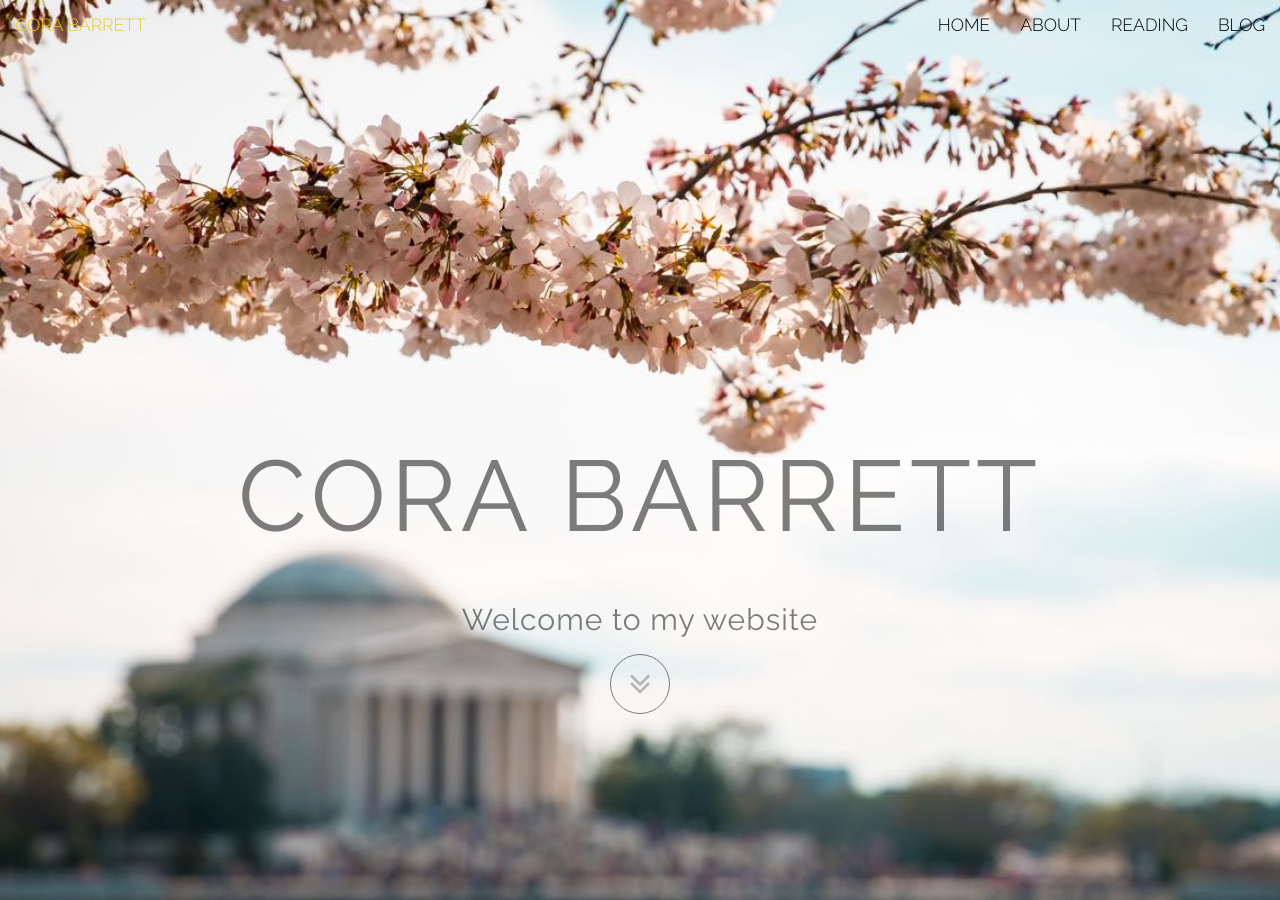
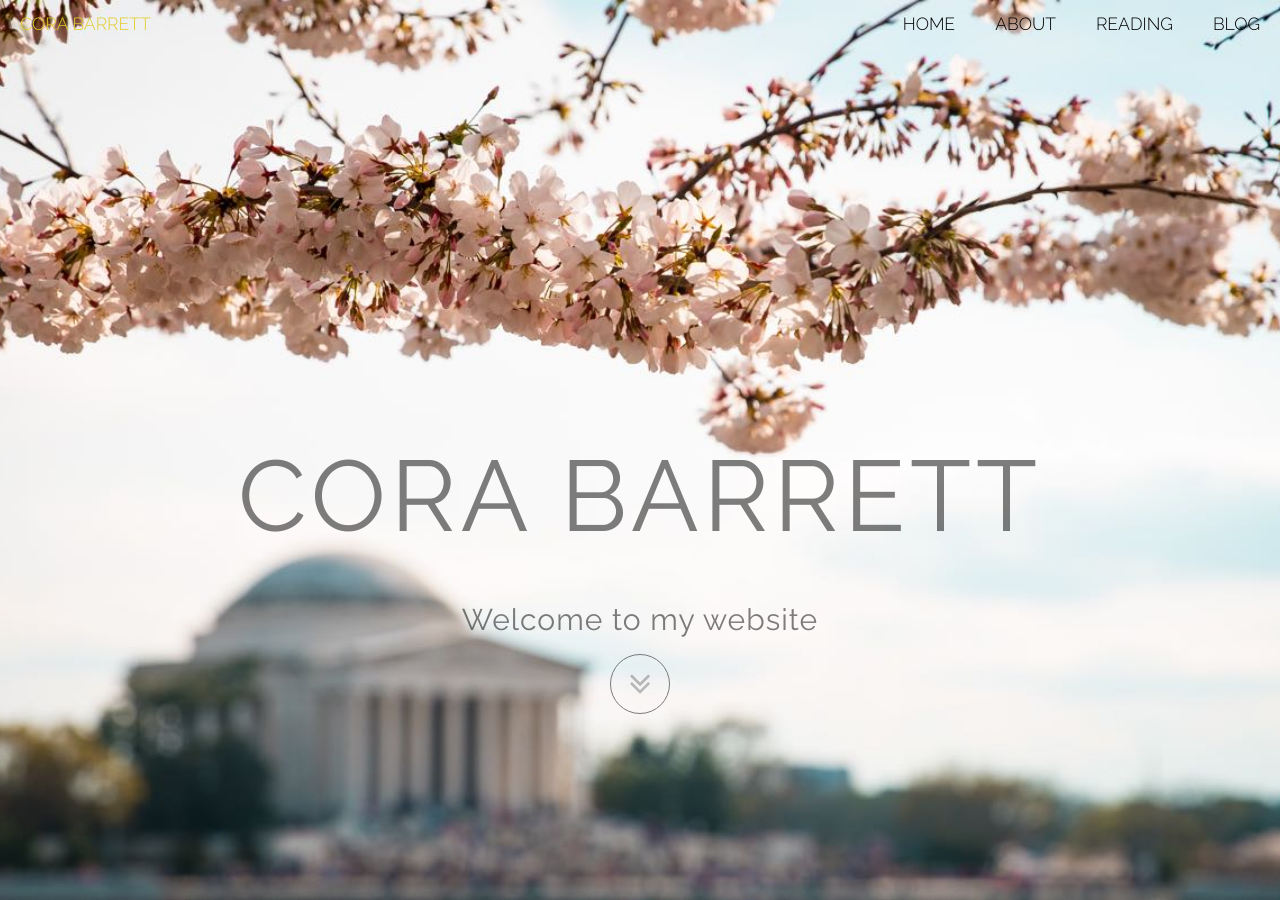
Before and after one commit to corabarrett/corabarrett, a Jekyll site: the page built from _pages/01_index.md, in a window 1280 px wide and 900 px high. Built offline with Jekyll 4.4.1, drawn with Linux system fonts in a browser that asks for light colours; nearby versions of some CDN libraries; comment, search, counter and statistics services are not loaded; some of the changed text lies outside the part shown.

Commit message:
minor design changes

```diff
--- a/_data/reading.csv
+++ b/_data/reading.csv
@@ -1,2 +1,2 @@
 author,date,type,title,url
-Cora Barrett,2017-03-20,blog-post,This is my first read,https://www.toptal.com/
+Charles Montgomery,2015-02-05,book,The Happy City,http://thehappycitylab.com/
--- a/_includes/nav.html
+++ b/_includes/nav.html
@@ -1,25 +1,29 @@
 <nav>
-  <ul class="pageTop">
+  <ul class="pageTop leftNav">
     <li><a href="/">{{ site.title }}</a></li>
   </ul>
 
   {% if page.layout == "post" %}
-  <div class="postNav">
-    <div class="postNav">
+
+  <ul class="middleNav">
+    <li>
       <a href="{{ page.previous.url }}">
         <i class="fa fa-arrow-left fa-2x" aria-hidden="true"></i>
       </a>
-      <a href="/blog" class="navbar-brand">
-        <span class="light">BLog list</span>
-      </a>
+    </li>
+    <li>
+      <a href="/blog" class="navbar-brand">All Posts</a>
+    </li>
+    <li>
       <a href="{{ page.next.url }}">
         <i class="fa fa-arrow-right fa-2x" aria-hidden="true"></i>
       </a>
-    </div>
-  </div>
+    </li>
+  </ul>
+
   {% endif %}
 
-  <ul>
+  <ul class="rightNav">
     {% for page in site.pages %} {% if page.title %}
     <li><a href="{{ page.url | prepend: site.baseurl }}">{{ page.title }}</a></li>
     {% endif %} {% endfor %}
--- a/_pages/01_index.md
+++ b/_pages/01_index.md
@@ -5,15 +5,12 @@
 ---
 
 
-## Home section
+## About me
 
-this is the home section paragraph
+I believe the role of planning should be to drive regeneration and growth in a manner that is sustainable, inclusive and respects the needs and amenity of existing communities and businesses. Every scheme, no matter the size, has an obligation to create great places to live, work and visit.
 
-Lorem ipsum dolor sit amet, consectetur adipisicing elit, sed do eiusmod tempor incididunt ut labore et dolore magna aliqua. Ut enim ad minim veniam, quis nostrud exercitation ullamco laboris nisi ut aliquip ex ea commodo consequat. Duis aute irure dolor in reprehenderit in voluptate velit esse cillum dolore eu fugiat nulla pariatur. Excepteur sint occaecat cupidatat non proident, sunt in culpa qui officia deserunt mollit anim id est laborum.
-
-Lorem ipsum dolor sit amet, consectetur adipisicing elit, sed do eiusmod tempor incididunt ut labore et dolore magna aliqua. Ut enim ad minim veniam, quis nostrud exercitation ullamco laboris nisi ut aliquip ex ea commodo consequat. Duis aute irure dolor in reprehenderit in voluptate velit esse cillum dolore eu fugiat nulla pariatur. Excepteur sint occaecat cupidatat non proident, sunt in culpa qui officia deserunt mollit anim id est laborum.
-Lorem ipsum dolor sit amet, consectetur adipisicing elit, sed do eiusmod tempor incididunt ut labore et dolore magna aliqua. Ut enim ad minim veniam, quis nostrud exercitation ullamco laboris nisi ut aliquip ex ea commodo consequat. Duis aute irure dolor in reprehenderit in voluptate velit esse cillum dolore eu fugiat nulla pariatur. Excepteur sint occaecat cupidatat non proident, sunt in culpa qui officia deserunt mollit anim id est laborum.
-Lorem ipsum dolor sit amet, consectetur adipisicing elit, sed do eiusmod tempor incididunt ut labore et dolore magna aliqua. Ut enim ad minim veniam, quis nostrud exercitation ullamco laboris nisi ut aliquip ex ea commodo consequat. Duis aute irure dolor in reprehenderit in voluptate velit esse cillum dolore eu fugiat nulla pariatur. Excepteur sint occaecat cupidatat non proident, sunt in culpa qui officia deserunt mollit anim id est laborum.
-Lorem ipsum dolor sit amet, consectetur adipisicing elit, sed do eiusmod tempor incididunt ut labore et dolore magna aliqua. Ut enim ad minim veniam, quis nostrud exercitation ullamco laboris nisi ut aliquip ex ea commodo consequat. Duis aute irure dolor in reprehenderit in voluptate velit esse cillum dolore eu fugiat nulla pariatur. Excepteur sint occaecat cupidatat non proident, sunt in culpa qui officia deserunt mollit anim id est laborum.
-Lorem ipsum dolor sit amet, consectetur adipisicing elit, sed do eiusmod tempor incididunt ut labore et dolore magna aliqua. Ut enim ad minim veniam, quis nostrud exercitation ullamco laboris nisi ut aliquip ex ea commodo consequat. Duis aute irure dolor in reprehenderit in voluptate velit esse cillum dolore eu fugiat nulla pariatur. Excepteur sint occaecat cupidatat non proident, sunt in culpa qui officia deserunt mollit anim id est laborum.
-Lorem ipsum dolor sit amet, consectetur adipisicing elit, sed do eiusmod tempor incididunt ut labore et dolore magna aliqua. Ut enim ad minim veniam, quis nostrud exercitation ullamco laboris nisi ut aliquip ex ea commodo consequat. Duis aute irure dolor in reprehenderit in voluptate velit esse cillum dolore eu fugiat nulla pariatur. Excepteur sint occaecat cupidatat non proident, sunt in culpa qui officia deserunt mollit anim id est laborum.
+<ul>
+  <li class="button">
+    <a href="/about/">More about me</a>
+  </li>
+</ul>
--- a/_sass/components/_button.scss
+++ b/_sass/components/_button.scss
@@ -3,7 +3,7 @@
   margin: 10px;
   border: 1px solid $secondary-color;
   color: lighten($primary-color, 100%);
-  background-color: rgba($secondary-color, 0.5);
+  background-color: rgba($secondary-color, 0.2);
   text-transform: uppercase;
   font-family: $primary-font-stack;
   font-weight: 400;
@@ -21,11 +21,11 @@
     padding: 10px;
     border-radius: 5px;
     color: lighten($primary-color, 100%);
-    -webkit-transition: all .3s ease-in-out;
-    -moz-transition: all .3s ease-in-out;
-    transition: all .3s ease-in-out;
+    -webkit-transition: all .6s ease-in-out;
+    -moz-transition: all .6s ease-in-out;
+    transition: all .6s ease-in-out;
     &:hover {
-      color: lighten($primary-color, 50%);
+      color: darken($primary-color, 50%);
     }
   }
 }
--- a/_sass/partials/_nav.scss
+++ b/_sass/partials/_nav.scss
@@ -1,53 +1,42 @@
 nav {
 	position: fixed;
 	width: 100vw;
-	margin: 0 auto;
+	height: 50px;
+	text-align: center;
 	transition: background 1s;
 	z-index: 1;
 	ul {
-		float: right;
-		margin: 0;
-		padding: 0;
-		list-style: none;
+		height: inherit;
 		li {
 			float: left;
-			position: relative;
 			a {
-				text-decoration: none;
 				display: block;
-				padding: 15px;
-				color: darken($secondary-color, 80%);
+				padding: 10px 20px;
+				color: darken($primary-color, 100%);
 				font-family: $primary-font-stack;
-				line-height: 20px;
-				margin-bottom: -1px;
 				box-shadow: 0;
 			}
 		}
 	}
-	.postNav {
-		text-align: center;
-		.postNav {
-			position: fixed;
-			left: 0;
-			right: 0;
-			top: 5px;
-			height: 50px;
-			i, a {
+	.leftNav {
+		float: left;
+	}
+	.rightNav {
+		float: right;
+	}
+	.middleNav {
+		position: absolute;
+		left: 50%;
+		transform: translateX(-50%);
+		li {
+			a, i {
 				margin: 0 10px;
-				z-index: 2;
-				color: darken($secondary-color, 100%);
+				color: darken($primary-color, 100%);
 			}
 			i {
-				color: darken($secondary-color, 10%);
+				font-size: 1.5em;
+				color: $secondary-color;
 			}
 		}
 	}
-	.pageTop {
-		float: left;
-	}
-	&:after {
-		content: '';
-		display: table;
-		clear: both;
-	}
 }
--- a/_sass/partials/home/_home.scss
+++ b/_sass/partials/home/_home.scss
@@ -37,3 +37,13 @@
 		text-transform: none;
 	}
 }
+
+#home {
+	text-align: center;
+	p {
+		text-align: justify;
+	}
+	ul {
+		text-align: center;
+	}
+}
```
Also changed, not shown: 7 other files.
